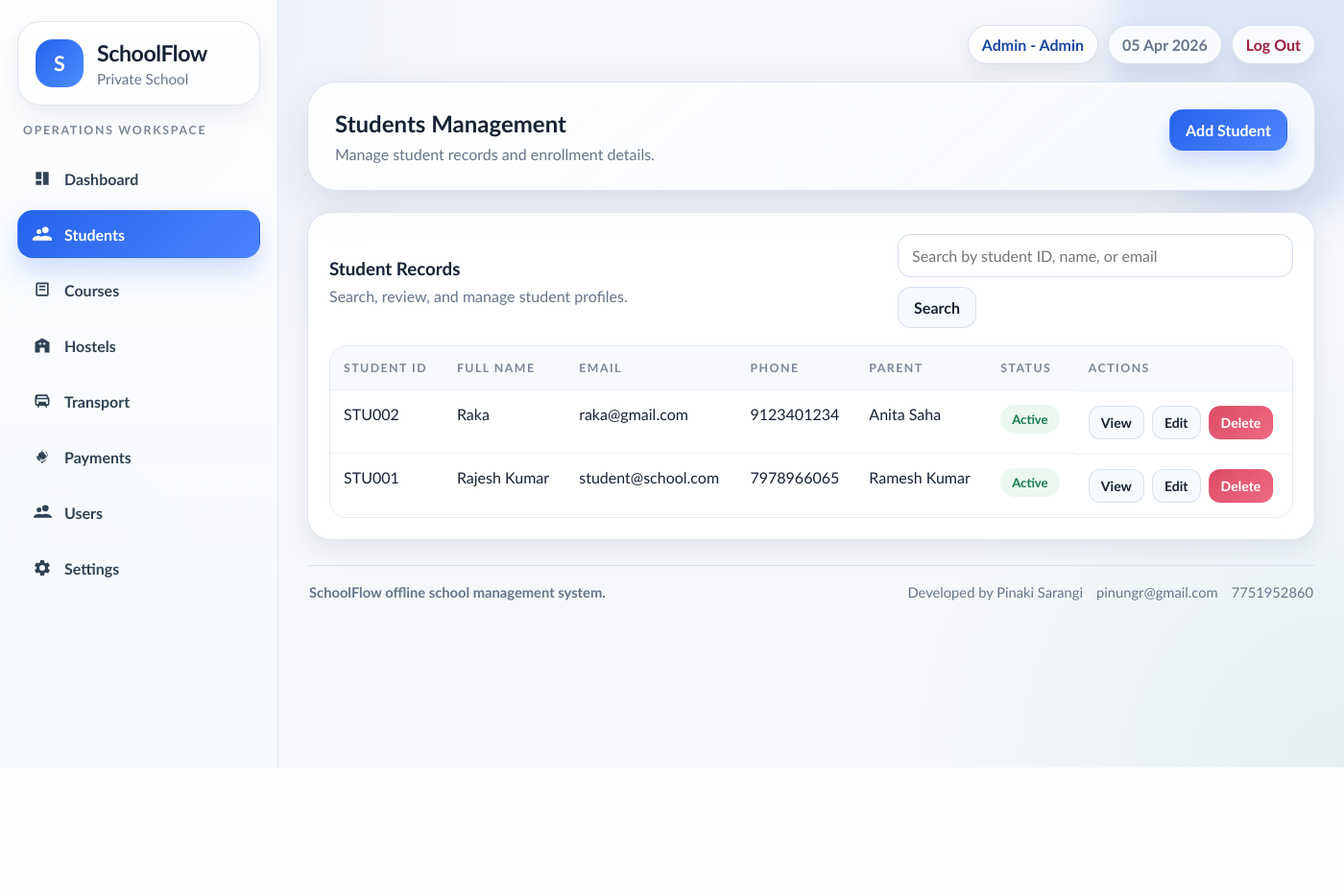
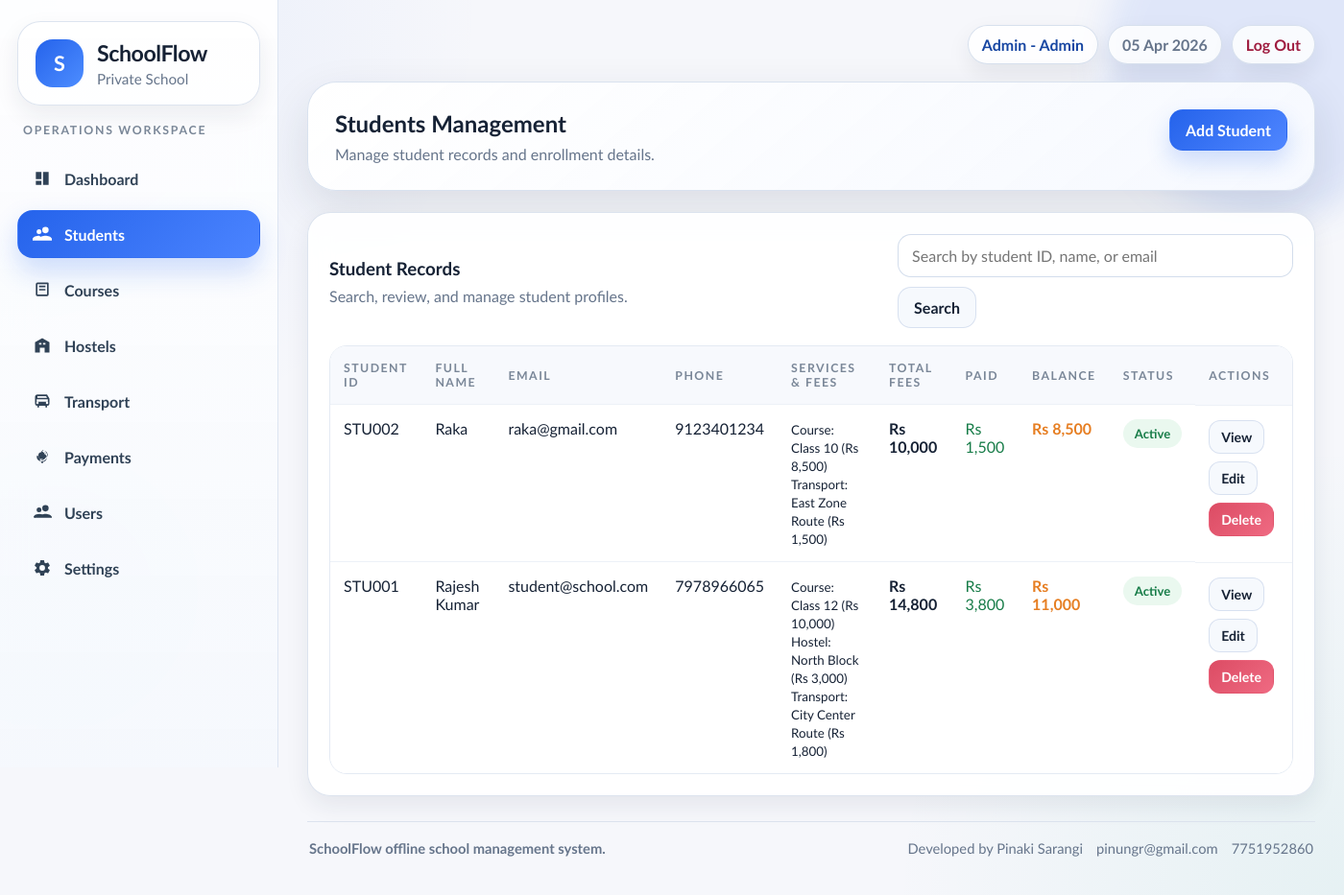
Before and after one commit to Pinungr/school_management_software, a FastAPI app: page /students in a window 1400 px wide. Shown: the whole page at 96% size. Before the commit the page ends 800 px from the top, so only its background shows below. Run offline with FastAPI, Linux system fonts and the light colour scheme; the visitor is signed in with stand-in values (Sample User, id 1); data comes from the database, SQL or seed files in the repository.

Commit message:
Enhance: Update student table to display complete payment details with fees and balances

```diff
--- a/main.py
+++ b/main.py
@@ -277,6 +277,40 @@
     }
 
 
+def calculate_student_fees_and_payments(session: Session, student: Student) -> dict[str, float]:
+    """Calculate total fees and payments for a student"""
+    total_fees = 0.0
+    course_fee = 0.0
+    hostel_fee = 0.0
+    transport_fee = 0.0
+
+    # Calculate fees based on enrolled services
+    if student.course:
+        course_fee = student.course.fees
+        total_fees += course_fee
+
+    if student.hostel:
+        hostel_fee = student.hostel.fee_amount
+        total_fees += hostel_fee
+
+    if student.transport_route:
+        transport_fee = student.transport_route.fee_amount
+        total_fees += transport_fee
+
+    # Get payment summary
+    payments = student_payment_summary(session, student.id)
+
+    return {
+        "total_fees": total_fees,
+        "course_fee": course_fee,
+        "hostel_fee": hostel_fee,
+        "transport_fee": transport_fee,
+        "paid_amount": payments["paid"],
+        "pending_amount": payments["pending"],
+        "remaining_balance": total_fees - payments["paid"],
+    }
+
+
 def active_lookups(session: Session) -> dict[str, list]:
     return {
         "courses": session.scalars(
@@ -400,13 +434,23 @@
         student_payment_summary_data = (
             student_payment_summary(session, selected_student.id) if selected_student else {}
         )
+
+        # Get all students and calculate their fees/payments
+        students_data = []
+        for student in session.scalars(statement).all():
+            fees_payments = calculate_student_fees_and_payments(session, student)
+            students_data.append({
+                "student": student,
+                "fees_payments": fees_payments
+            })
+
         return render_page(
             request,
             session,
             current_user,
             "students.html",
             "students",
-            students=session.scalars(statement).all(),
+            students_data=students_data,
             form_mode="create" if create else ("edit" if edit else None),
             form_student=selected_student if edit else None,
             view_student=selected_student if view else None,
--- a/templates/students.html
+++ b/templates/students.html
@@ -142,19 +142,40 @@
                     <th>Full Name</th>
                     <th>Email</th>
                     <th>Phone</th>
-                    <th>Parent</th>
+                    <th>Services & Fees</th>
+                    <th>Total Fees</th>
+                    <th>Paid</th>
+                    <th>Balance</th>
                     <th>Status</th>
                     <th>Actions</th>
                 </tr>
             </thead>
             <tbody>
-                {% for student in students %}
+                {% for student_data in students_data %}
+                {% set student = student_data.student %}
+                {% set fees = student_data.fees_payments %}
                 <tr>
                     <td>{{ student.student_code }}</td>
                     <td>{{ student.full_name }}</td>
                     <td>{{ student.email }}</td>
                     <td>{{ student.phone }}</td>
-                    <td>{{ student.parent_name or "N/A" }}</td>
+                    <td>
+                        {% if student.course %}<div><small>Course: {{ student.course.name }} ({{ fees.course_fee|money }})</small></div>{% endif %}
+                        {% if student.hostel %}<div><small>Hostel: {{ student.hostel.name }} ({{ fees.hostel_fee|money }})</small></div>{% endif %}
+                        {% if student.transport_route %}<div><small>Transport: {{ student.transport_route.route_name }} ({{ fees.transport_fee|money }})</small></div>{% endif %}
+                        {% if not student.course and not student.hostel and not student.transport_route %}
+                        <small class="text-muted">No services</small>
+                        {% endif %}
+                    </td>
+                    <td><strong>{{ fees.total_fees|money }}</strong></td>
+                    <td><span class="text-success">{{ fees.paid_amount|money }}</span></td>
+                    <td>
+                        {% if fees.remaining_balance > 0 %}
+                        <span class="text-warning"><strong>{{ fees.remaining_balance|money }}</strong></span>
+                        {% else %}
+                        <span class="text-success"><strong>Paid</strong></span>
+                        {% endif %}
+                    </td>
                     <td><span class="badge">{{ student.status }}</span></td>
                     <td class="actions">
                         <a class="btn btn-small btn-light" href="/students?view={{ student.id }}">View</a>
@@ -165,7 +186,7 @@
                     </td>
                 </tr>
                 {% else %}
-                <tr><td colspan="7" class="empty-state">No students found.</td></tr>
+                <tr><td colspan="10" class="empty-state">No students found.</td></tr>
                 {% endfor %}
             </tbody>
         </table>
```
